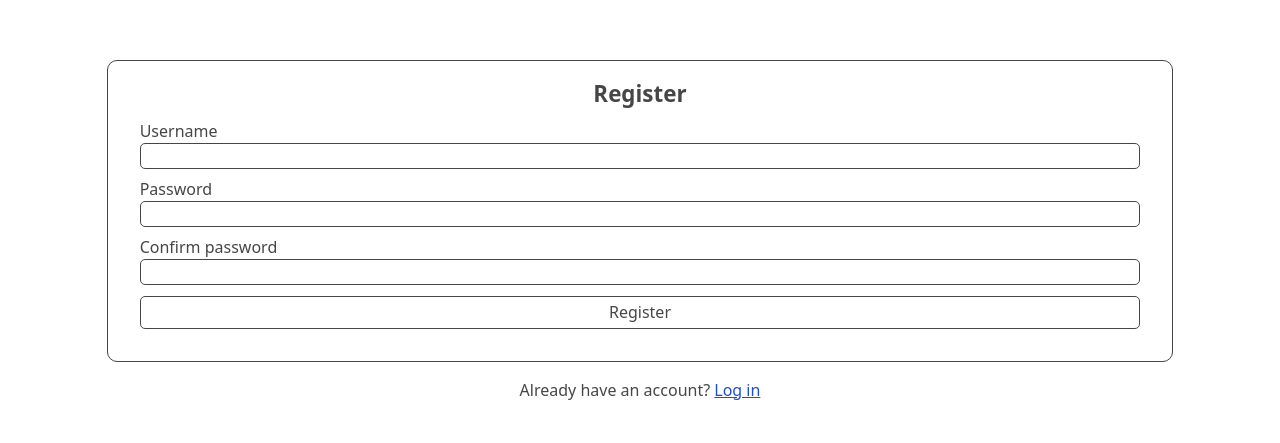
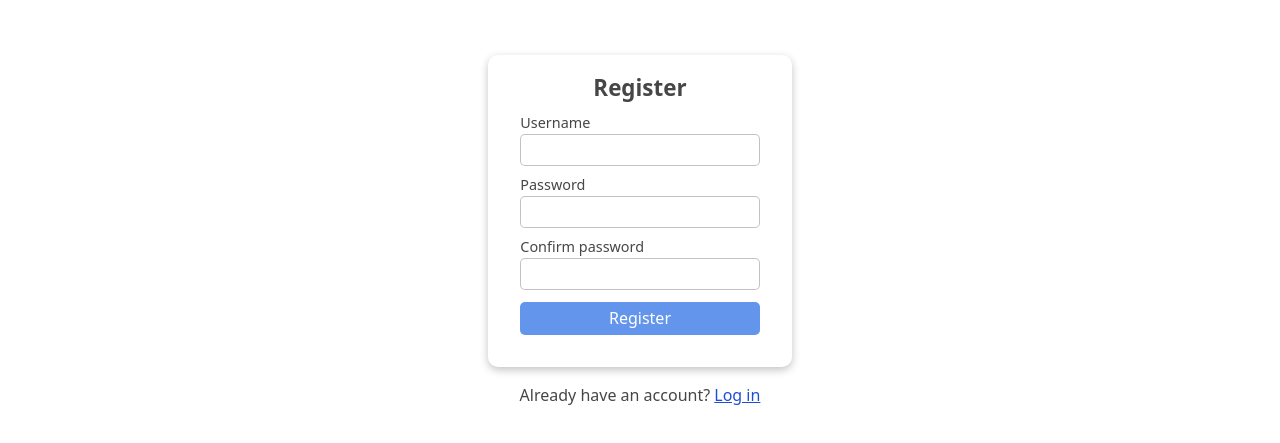
Before and after one commit to christocarr/firebase-next-auth, a Next.js app: page / in a window 1280 px wide. Shown: the part 169-612 px from the top of the page. Built offline with nearby package versions, Linux system fonts and the light colour scheme.

Commit message:
WIP: form box shadow, button color, label font size and input border color

```diff
--- a/pages/index.js
+++ b/pages/index.js
@@ -22,7 +22,7 @@ export default function Home() {
       </Head>
 
       <main className="w-screen h-screen flex flex-col justify-center items-center">
-        <div className="flex flex-col justify-center items-center w-5/6">
+        <div className="flex flex-col justify-center items-center max-w-md md:max-w-xl">
           {!isRegistered ? (
             <Register handleIsRegistered={handleIsRegistered} />
           ) : (
--- a/styles/globals.css
+++ b/styles/globals.css
@@ -17,14 +17,16 @@ form {
   display: flex;
   width: 100%;
   flex-direction: column;
-  border: 1px #464646 solid;
+  /* border: 1px #969696 solid; */
   border-radius: 10px;
   padding: 1em 2em 2em 2em;
   margin-bottom: 1em;
+  box-shadow: rgba(0, 0, 0, 0.24) 0px 3px 8px;
 }
 
 label {
   color: #464646;
+  font-size: 0.9rem;
 }
 
 p {
@@ -32,9 +34,10 @@ p {
 }
 
 input {
-  border: 1px #464646 solid;
+  border: 1px #0000003d solid;
   border-radius: 5px;
   margin-bottom: 0.5em;
+  padding: 0.2em 0.2em;
 }
 
 input:last-of-type {
@@ -42,8 +45,8 @@ input:last-of-type {
 }
 
 button {
-  color: #464646;
-  border: 1px #464646 solid;
+  color: white;
+  background-color: cornflowerblue;
   border-radius: 5px;
-  padding: 0.2em 0;
+  padding: 0.3em 0;
 }
```
